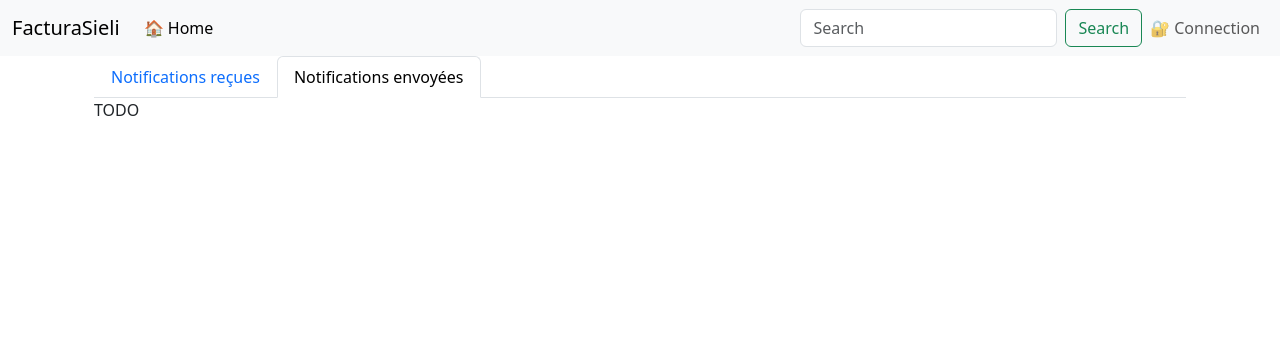
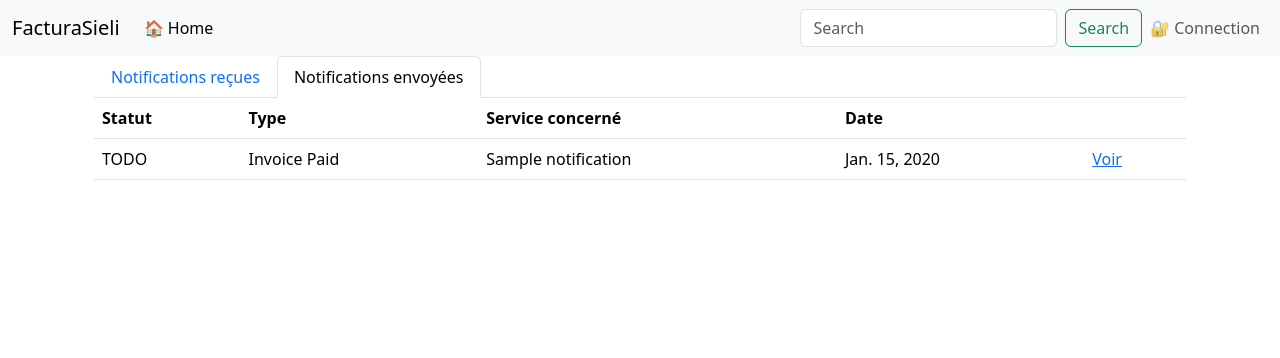
Before and after one commit to brice-donval/FacturaSieli, a Django app: template Django project/facturasieli/templates/notification/show_notification.html in a window 1280 px wide, after a click on "Notifications envoyées". Shown: the top 358 px of the page. Run offline with Django 5.2, Linux system fonts and the light colour scheme; the template is opened without the code that fills it: most values are stand-ins (such as "Sample title", 1, 10 or a date in 2020); data that the repository does not hold is empty.

Commit message:
affichage des notification envoyé

```diff
--- a/Django project/facturasieli/templates/notification/show_notification.html
+++ b/Django project/facturasieli/templates/notification/show_notification.html
@@ -83,7 +83,52 @@
         <div class="tab-pane fade" id="nav-notif-sended" role="tabpanel" aria-labelledby="nav-notif-sended-tab">
 
             {%if notifications_sended %}
-                TODO
+                <div class="list-notification">
+                    <table class="table table-hover">
+                        <thead>
+                            <th>Statut </th>
+                            <th> Type</th>
+                            <th>Service concerné</th>
+                            <th>Date</th>
+                            <th> </th>
+                        </thead>
+                        {%for notification in  notifications_sended %}
+                            <tr>
+                                <td>
+                                    TODO
+                                </td>
+                                <td>
+                                    {% if notification.type == 1%}
+                                        Invoice Request
+                                    {% elif notification.type == 2%}
+                                        Invoice Submitted
+                                    {% elif notification.type == 3%}
+                                        Invoice Verified
+                                    {% elif notification.type == 4%}
+                                        Invoice Rejected
+                                    {% elif notification.type == 5%}
+                                    {% else %}
+                                        Invoice Paid
+                                    {% endif %}
+                                </td>
+
+                                <td>
+                                    {{notification.service_title}}
+                                </td>
+                                <td>
+                                    {{notification.send_at|date}}
+                                </td>
+                                <td>
+                                    <a  href="#"
+                                        onclick="">
+                                        Voir
+                                    </a>
+                                </td>
+                            </tr>
+                        {% endfor %}
+
+                    </table>
+                </div>
             {% else %}
                 <p>{% translate 'Pas dee notifications disponible.' %}</p>
             {% endif %}
@@ -114,4 +159,27 @@
 </div>
 
 <!-- ================================================= -->
+
+
+<!-- Modal pour afficher les detail de notifications envoyées -->
+<div id="modal_nofification_received" class="modal">
+
+    <!-- Modal content -->
+    <div class="modal-content">
+        <div class="modal-header">
+            <span class="close">&times;</span>
+            <h2  class="header">Notification réçue</h2>
+        </div>
+        <div class="modal-body">
+            <table id="table_notif_received_infos" class="table table-hover" >
+            </table>
+        </div>
+        <div class="modal-footer">
+            Factura Sieli
+        </div>
+    </div>
+
+</div>
+
+<!-- ================================================= -->
 {% endblock %}
```
